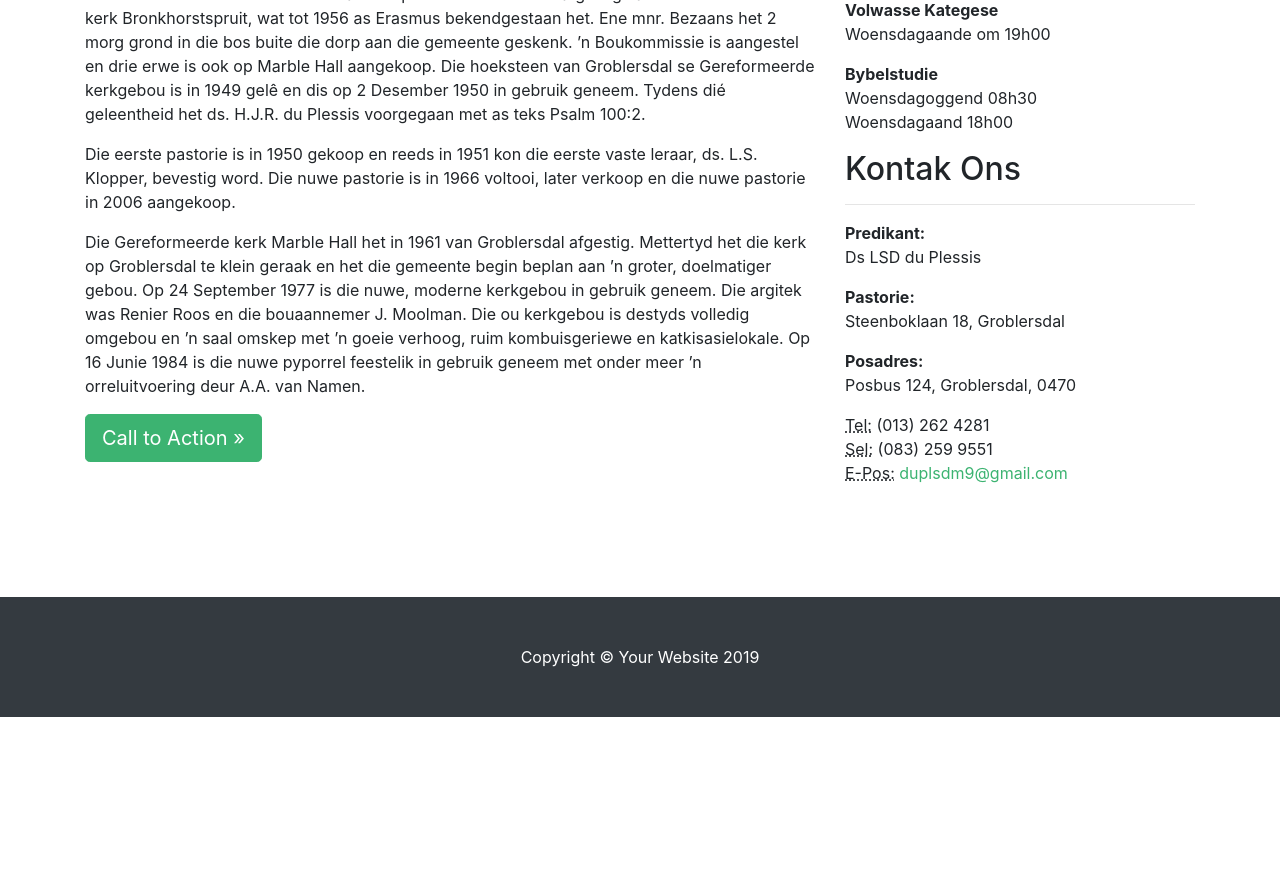
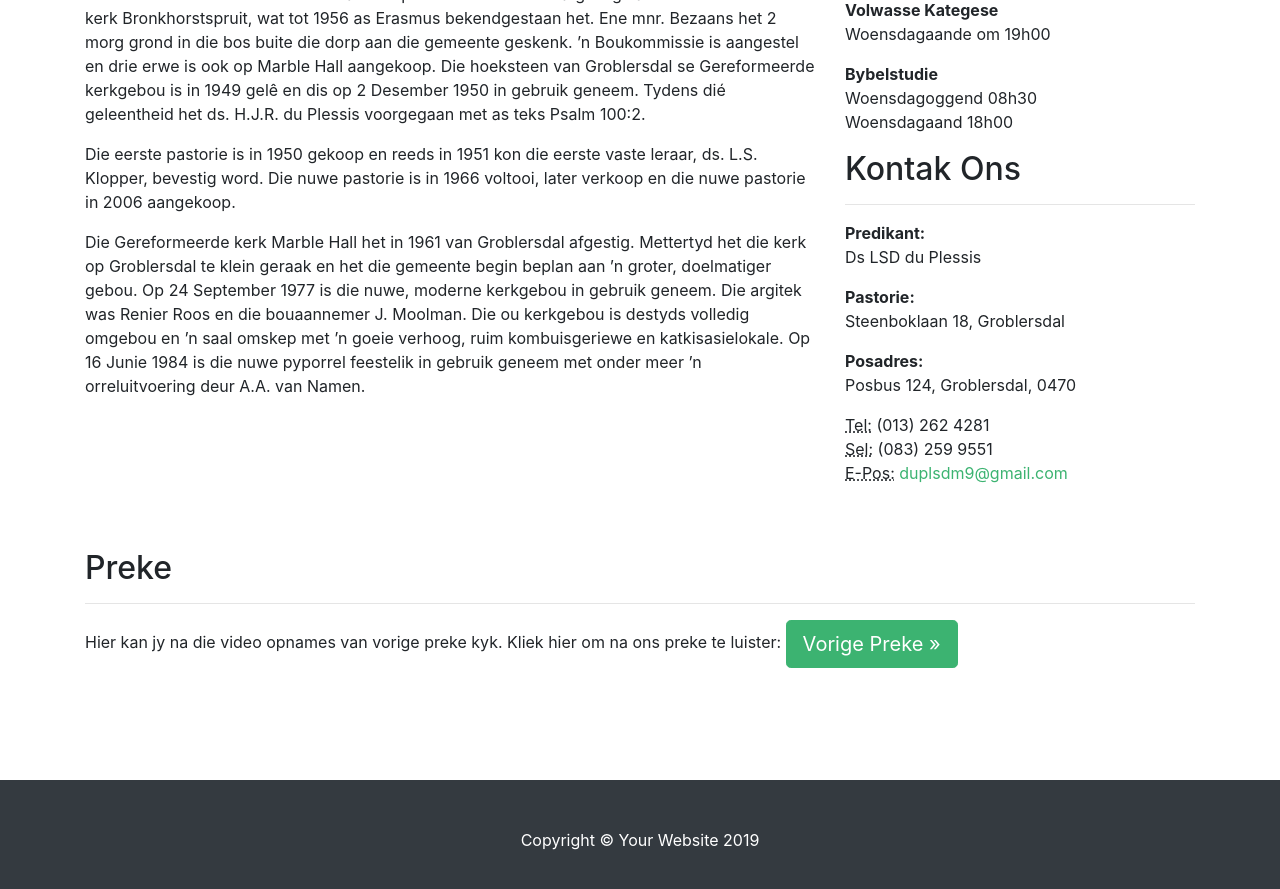
Before and after one commit to sharu725/business-frontpage, a Jekyll site: the page built from index.html, in a window 1280 px wide and 900 px high, scrolled down 617 px. Shown: the top 889 px of the window. Built offline with Jekyll 4.4.1, drawn with Linux system fonts in a browser that asks for light colours; before the commit the page ends 1334 px from its top, so only the background shows below that.

Commit message:
Update index.html

```diff
--- a/index.html
+++ b/index.html
@@ -18,11 +18,21 @@ layout: default
     <p>
       Die Gereformeerde kerk Marble Hall het in 1961 van Groblersdal afgestig. Mettertyd het die kerk op Groblersdal te klein geraak en het die gemeente begin beplan aan ’n groter, doelmatiger gebou. Op 24 September 1977 is die nuwe, moderne kerkgebou in gebruik geneem. Die argitek was Renier Roos en die bouaannemer J. Moolman. Die ou kerkgebou is destyds volledig omgebou en ’n saal omskep met ’n goeie verhoog, ruim kombuisgeriewe en katkisasielokale. Op 16 Junie 1984 is die nuwe pyporrel feestelik in gebruik geneem met onder meer ’n orreluitvoering deur A.A. van Namen.
       </p>
-    <a class="btn btn-primary btn-lg" href="#">Call to Action &raquo;</a>
   </div>
   {% include sidebar.html %}
 </div>
 <!-- /.row -->
+
+<div class="row">
+  <div class="col-md-12 mb-5">
+    <h2>Preke</h2>
+    <hr />
+    <p>
+      Hier kan jy na die video opnames van vorige preke kyk. Kliek hier om na ons preke te luister:
+      <a class="btn btn-primary btn-lg" href="#">Vorige Preke &raquo;</a>
+    </p>
+  </div>
+</div>
 
 <!--
 <div class="row">
```
